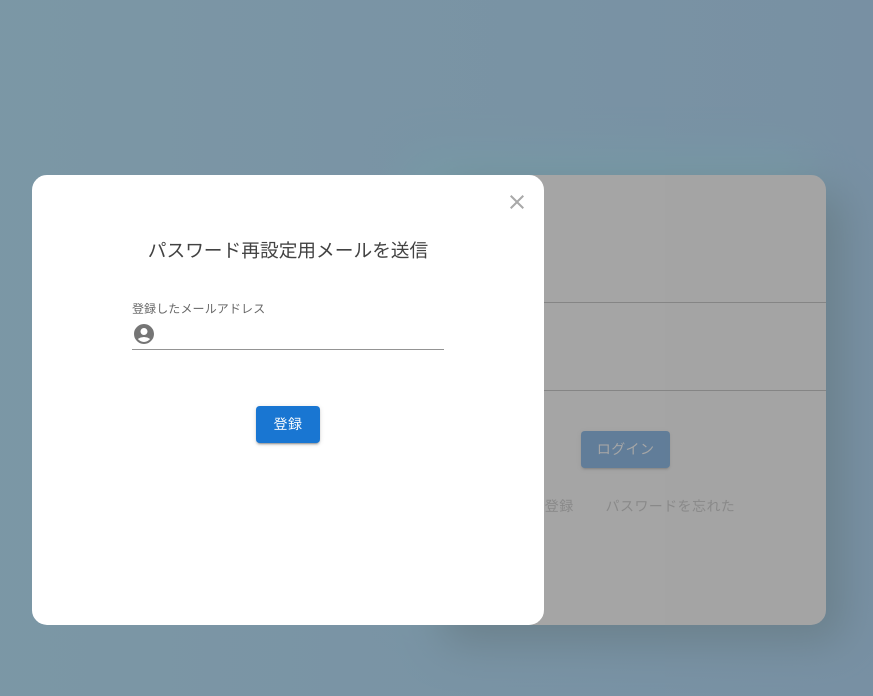
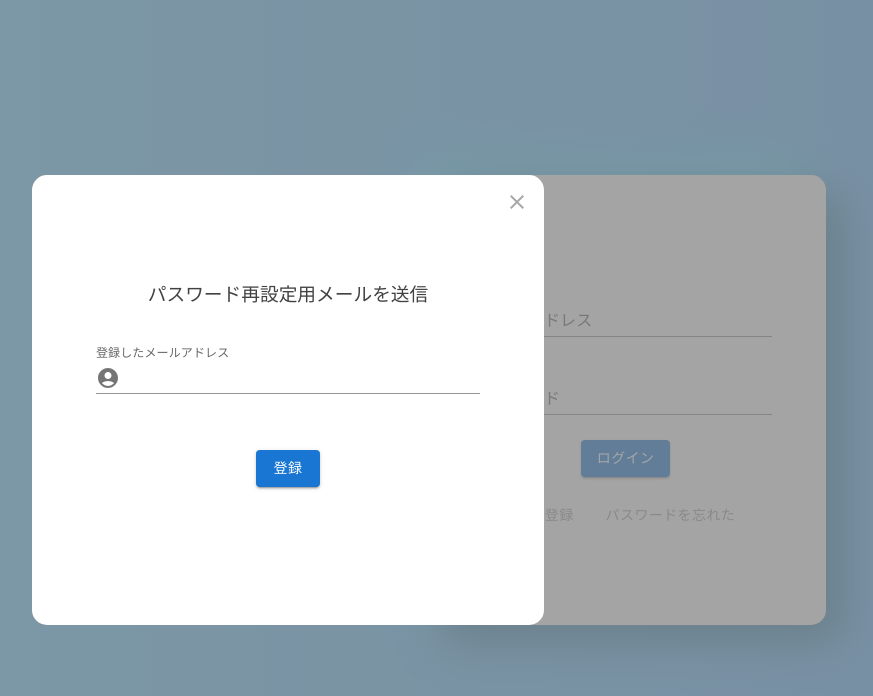
Before and after one commit to yusuke-rakus/MoneyHook, a React (Create React App) app in the folder moneylog-ui/: page /login in a window 1280 px wide. Both pictures are taken after a click on the button "パスワードを忘れた". Shown: the top 696 px of the page, without its empty margins (352-1225 px from the left). Built offline with nearby package versions, Linux system fonts and the light colour scheme; no server answers.

Commit message:
スタイルの修正

```diff
--- a/moneylog-ui/src/App.css
+++ b/moneylog-ui/src/App.css
@@ -1,3 +1,5 @@
+@import url("https://fonts.googleapis.com/css2?family=Noto+Sans+JP:wght@300&display=swap");
+
 html {
   height: 100%;
   background-color: #faffff;
@@ -5,6 +7,7 @@
 
 body {
   height: 100%;
+  font-family: "Noto Sans JP", sans-serif;
 }
 
 .main {
--- a/moneylog-ui/src/components/components_CSS/window_CSS/ForgotPassword.css
+++ b/moneylog-ui/src/components/components_CSS/window_CSS/ForgotPassword.css
@@ -3,12 +3,12 @@
   inset: 0;
   margin: auto;
   width: 40%;
-  min-width: 500px;
+  min-width: 320px;
   max-width: 700px;
   min-height: 450px;
   max-height: 400px;
   background-color: #ffffff;
-  padding: 20px 100px;
+  padding: 5%;
   text-align: center;
   display: relative;
   border-radius: 15px;
--- a/moneylog-ui/src/components/components_CSS/window_CSS/SignUpWindow.css
+++ b/moneylog-ui/src/components/components_CSS/window_CSS/SignUpWindow.css
@@ -3,12 +3,12 @@
   inset: 0;
   margin: auto;
   width: 40%;
-  min-width: 500px;
+  min-width: 320px;
   max-width: 700px;
   min-height: 450px;
   max-height: 400px;
   background-color: #ffffff;
-  padding: 20px 100px;
+  padding: 5%;
   text-align: center;
   display: relative;
   border-radius: 15px;
--- a/moneylog-ui/src/page/page_CSS/Login.css
+++ b/moneylog-ui/src/page/page_CSS/Login.css
@@ -1,12 +1,12 @@
 .loginPage {
   width: 100%;
-  height: 100vh;
+  height: 100%;
+  position: fixed;
   padding: 8%;
   background: linear-gradient(to right, #76d5ff, #64b5f6);
   display: flex;
   justify-content: flex-end;
   align-items: center;
-  position: relative;
 }
 
 .inputWindow {
@@ -19,14 +19,16 @@
   display: flex;
   align-items: center;
   flex-direction: column;
+  padding: 5%;
 }
 
 .inputArea {
+  height: 50%;
   margin-bottom: 40px;
 }
 
 .inputArea :first-child {
-  margin-top: 40px;
+  margin-top: 30px;
 }
 
 .banner {
```
Also changed, not shown: 1 other file (tests, documents, lock files or other folders).
